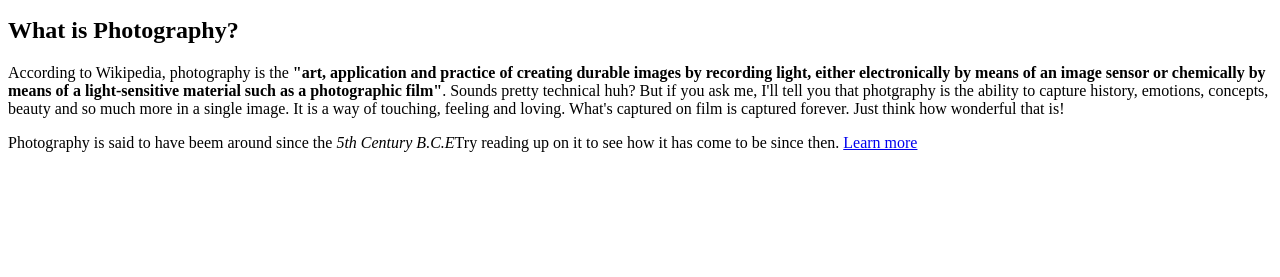
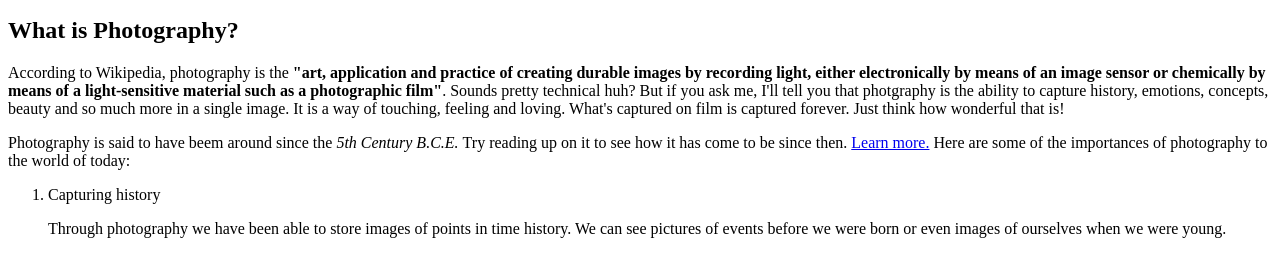
Before and after one commit to brian-makau/PhotographyWebsite, a plain HTML site: page index.html in a window 1280 px wide. Shown: the part 119-396 px from the top of the page. Drawn offline with Linux system fonts and the light colour scheme.

```diff
--- a/index.html
+++ b/index.html
@@ -8,7 +8,15 @@
         <p>Hello! Welcome to my web page. I hope you have a wonderful experience here as I take you through photography.So, let us get into it. I am going to try and show you what it entails and the wonderful impact it has had on the world today from my own point of view, as well as that of other people.</p>
 
         <h2>What is Photography?</h2>
-        <p> According to Wikipedia, photography is the <strong>"art, application and practice of creating durable images by recording light, either electronically by means of an image sensor or chemically by means of a light-sensitive material such as a photographic film"</strong>. Sounds pretty technical huh? But if you ask me, I'll tell you that photgraphy is the ability to capture history, emotions, concepts, beauty and so much more in a single image. It is a way of touching, feeling and loving. What's captured on film is captured forever. Just think how wonderful that is!</p>
-        <p>Photography is said to have beem around since the <em>5th Century B.C.E</em>Try reading up on it to see how it has come to be since then. <a href="https://www.thesprucecrafts.com/brief-history-of-photography-2688527" target="_blank">Learn more</a></p>
+        <p> According to Wikipedia, photography is the <strong>"art, application and practice of creating durable images by recording light, either electronically by means of an image sensor or chemically by means of a light-sensitive material such as a photographic film"</strong>.
+            Sounds pretty technical huh? But if you ask me, I'll tell you that photgraphy is the ability to capture history, emotions, concepts, beauty and so much more in a single image. It is a way of touching, feeling and loving. What's captured on film is captured forever. Just think how wonderful that is!</p>
+        <p>Photography is said to have beem around since the <em>5th Century B.C.E. </em>Try reading up on it to see how it has come to be since then. <a href="https://www.thesprucecrafts.com/brief-history-of-photography-2688527" target="_blank">Learn more.</a>
+            Here are some of the importances of photography to the world of today:</p>
+            <ol>
+                <li>Capturing history</li>
+                <p>Through photography we have been able to store images of points in time history.
+                    We can see pictures of events before we were born or even images of ourselves when we were young.
+                </p>
+            </ol>
     </body>
 </html>
```
Also changed, not shown: styles.css (added).
